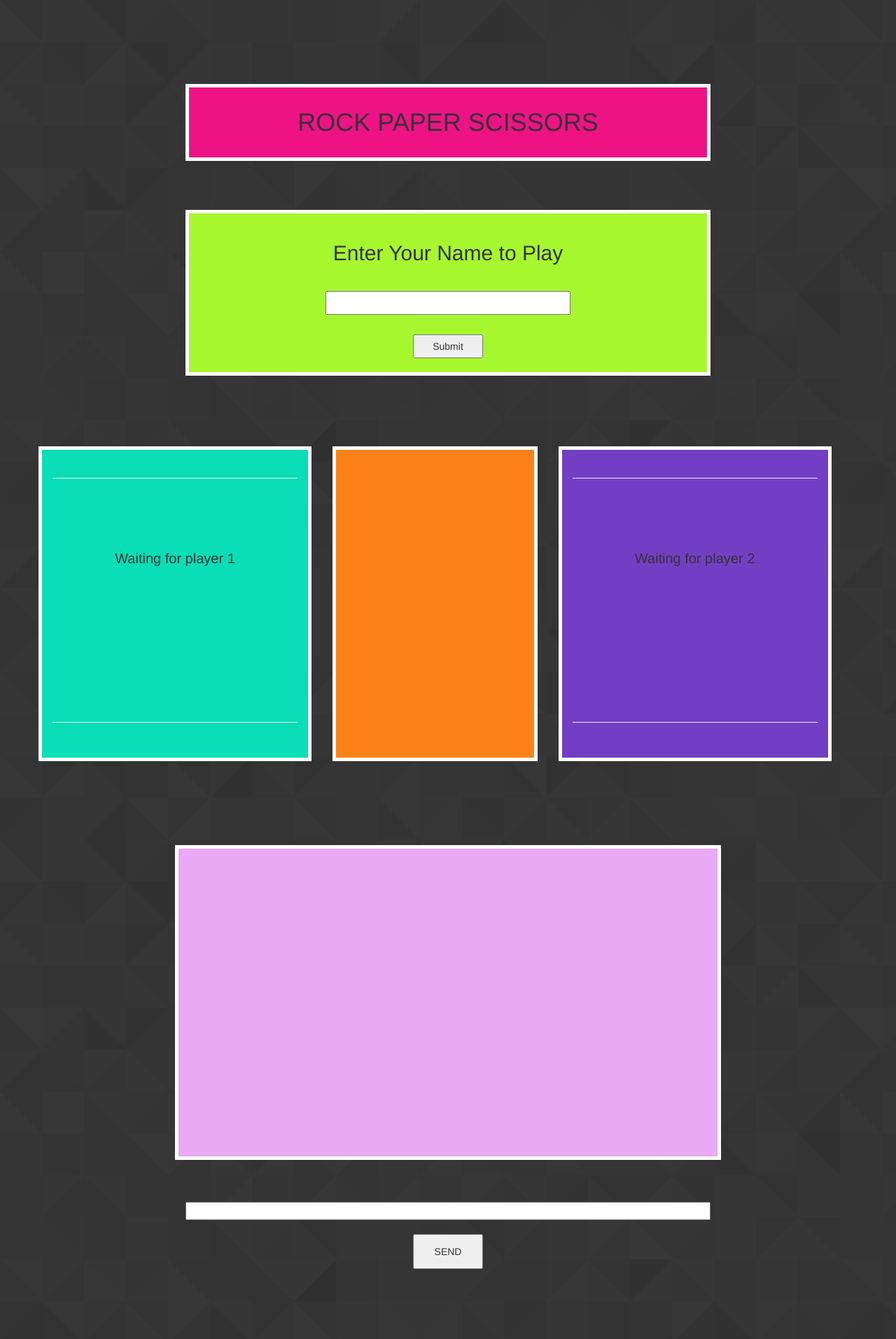
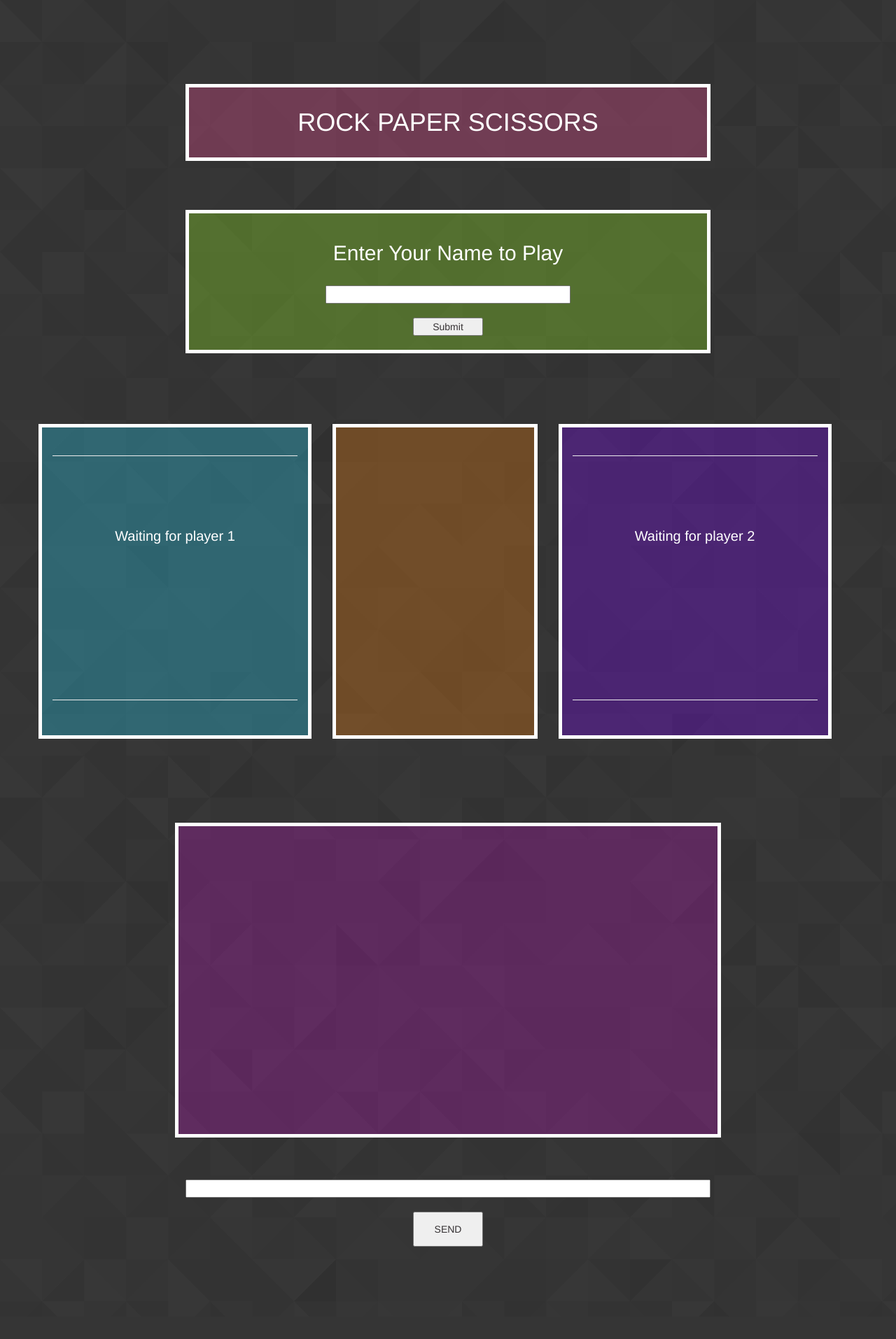
Before and after one commit to Nuansric/Firebase-RPS, a PHP site: page / in a window 1280 px wide. Shown: the whole page at 70% size. After the commit the page ends 1782 px from the top, so only its background shows below. Run offline with PHP 8.4, Linux system fonts and the light colour scheme; some libraries are stand-ins or nearby versions.

Commit message:
css update

```diff
--- a/assets/css/RPS.css
+++ b/assets/css/RPS.css
@@ -2,24 +2,22 @@ body{
 	text-align: center;
 	background-image: url(../images/background.png);
 	padding: 100px 0 100px 0;
-	color: #363234;
+	/*color: #363234; */
+	color: white;
 }
 #RPS{
 	border: 5px solid white;
-	color: #363234;
-	background-color: #ED1384;
+	/*color: #363234;*/
+	background-color: rgba(249, 76, 151, 0.3);
 	padding: 30px;
 }
 
 #greetings{
 
 	border: 5px solid white;
-	background-color: #A7F72F;
-	color: #363234;
+	background-color: rgba(153, 245, 34, 0.3);
+	/*color: #363234;*/
 	padding: 20px;
-	line-height: 2em;
-
-
 }
 
 #player-1, #player-2, #score {
@@ -28,15 +26,15 @@ body{
 	border: 5px solid white;
 }
 #player-1{
-	background-color: #09DEB7;
+	background-color: rgba(39, 215, 250, 0.3);
 
 }
 #player-2{
-	background-color: #723FC4;
+	background-color: rgba(127, 0, 255, 0.3);
 
 }
 #score{
-	background-color: #FC8217;
+	background-color: rgba(249, 129, 10, 0.3);
 	margin-left: 30px;
 	margin-right: 30px;
 
@@ -44,6 +42,7 @@ body{
 
 button{
 	width: 100px;
+	color: #363234;
 
 }
 #name-input{
@@ -51,6 +50,7 @@ button{
 }
 #submit-name{
 	width: 100px;
+	color: #363234;
 }
 
 
@@ -60,7 +60,7 @@ button{
 	overflow: scroll;
 	text-align: left;
 	padding-left: 20px;
-	background-color: #E9A9F5;
+	background-color: rgba(255, 0, 255, 0.2);
 	color: white;
 	font-size: 15px;
 
@@ -111,5 +111,6 @@ button{
 #submit-chat{
 	width: 100px;
 	height: 50px;
+	color: #363234;
 
 }
```
Also changed, not shown: 2 other files.
